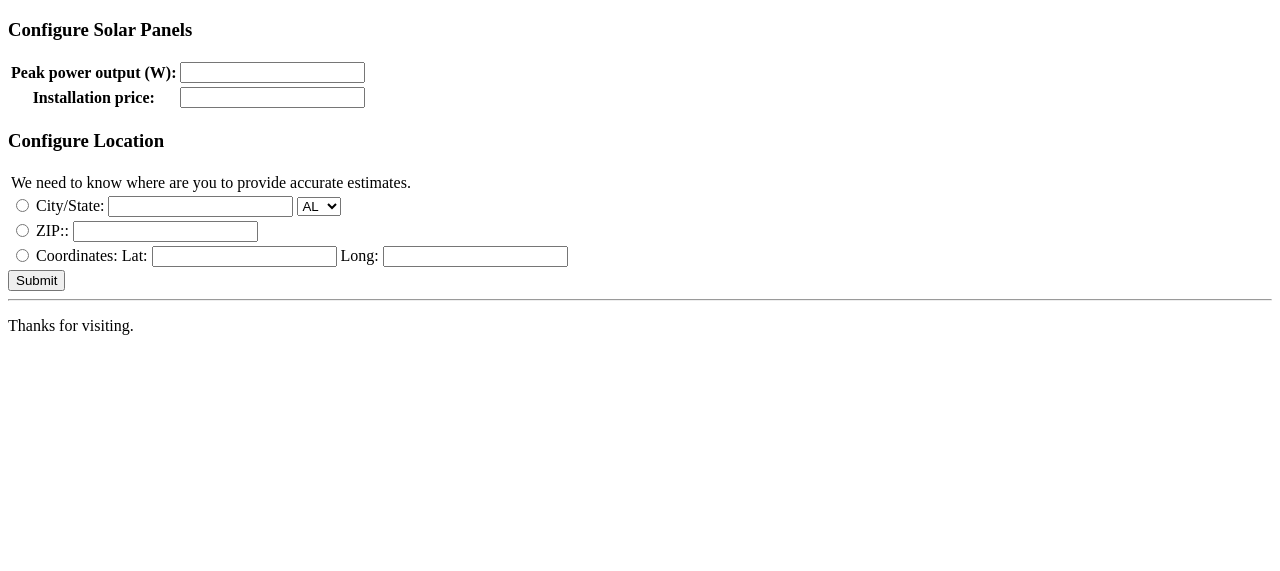
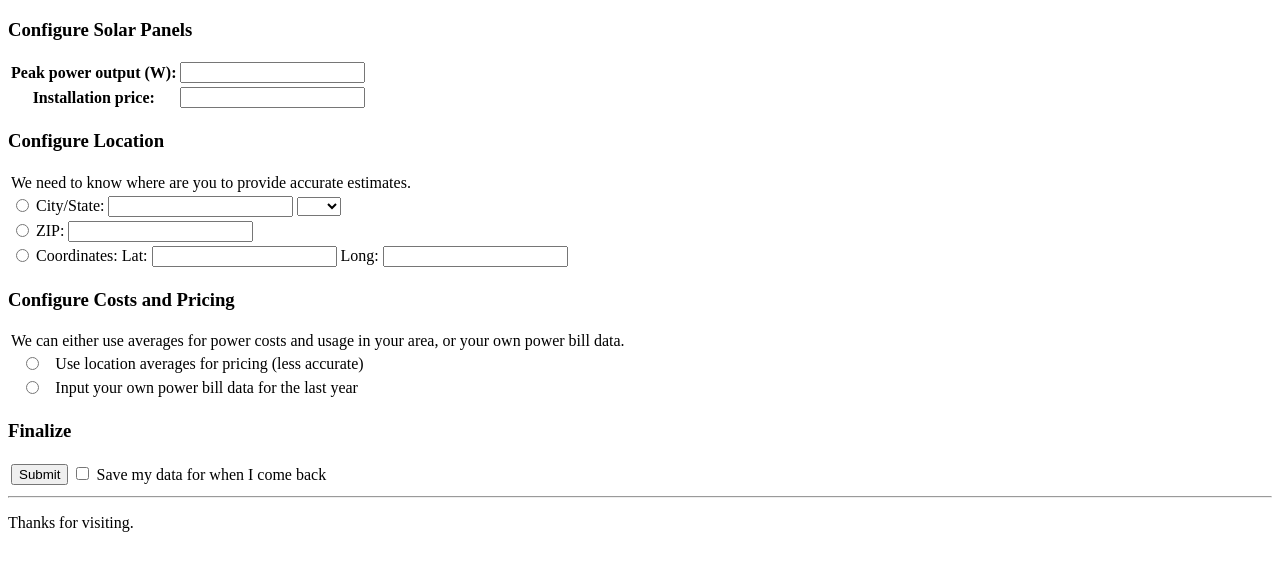
Before and after one commit to marquiswang/solar, a Django app: template solar/templates/payback_calc/index.html in a window 1280 px wide. Shown: the top 571 px of the page. Run offline with Django 3.2, Linux system fonts and the light colour scheme; the template is opened without the code that fills it: values that come from a table or form of the project are taken from there, others are empty.

```diff
--- a/solar/payback_calc/formdef.py
+++ b/solar/payback_calc/formdef.py
@@ -13,7 +13,8 @@ class LocationForm(forms.Form):
     city = forms.CharField(required=False)
     state = forms.ChoiceField(required=False)
     state.choices =  \
-        [('AL','AL'),
+        [('',''),
+        ('AL','AL'),
         ('AK','AK'),
         ('AZ','AZ'),
         ('AR','AR'),
--- a/solar/payback_calc/srlocat_wrapper.py
+++ b/solar/payback_calc/srlocat_wrapper.py
@@ -18,7 +18,11 @@ def srlocat(lat, long, year, month, day = 0):
             (daily average sunlight, sunlight weighted average of zenith angle)
     """
     if day != 0:
-        return srlocat(lat, long, year, month)[day-1]
+        month_data = srlocat(lat, long, year, month)
+        if day <= len(month_data):
+            return month_data[day-1]
+        else:
+            return (0, 0)
     else:
         command = ["payback_calc/srlocat"]
         print os.getcwd()+command[0]
--- a/solar/templates/payback_calc/index.html
+++ b/solar/templates/payback_calc/index.html
@@ -18,16 +18,30 @@
 		</tr>
 		<tr>
 			<th><input type="radio" name="location" value="zip_code"></th>
-			<td>{{location_form.zip_code.label_tag}}: {{ location_form.zip_code}}</td>
+			<td>ZIP: {{ location_form.zip_code}}</td>
 		</tr>
 		<tr>
 			<th><input type="radio" name="location" value="lat_long"></th>
 			<td>Coordinates: <span class="lat_long">Lat:</span> {{location_form.latitude}} <span class="lat_long">Long:</span> {{ location_form.longitude}}</td>
 		</tr>
-
-		<!-- {{ location_form.as_table}} -->
 	</table>
 
-	<input type="submit" value="Submit" />
+	<h3>Configure Costs and Pricing</h3>
+	<table id="cost_config">
+		<tr> <td colspan="3"> We can either use averages for power costs and usage in your area, or your own power bill data. </td> </tr>
+		<tr>
+			<th><input type="radio" name="costs" value="averages"></th>
+			<td>Use location averages for pricing (less accurate)</td>
+		</tr>
+		<tr>
+			<th><input type="radio" name="costs" value="specified"></th>
+			<td>Input your own power bill data for the last year</td>
+		</tr>
+	</table>
+
+	<h3> Finalize </h3>
+	<table id="finalize">
+		<tr><td><input type="submit" value="Submit" /></td><td><input type="checkbox" name="save"> Save my data for when I come back</td></tr>
+	</table>
 </form>
 {% endblock %}
```
Also changed, not shown: solar/payback_calc/hostip.py (added, +26 -0 lines), solar/payback_calc/views.py (+6 -2 lines).
